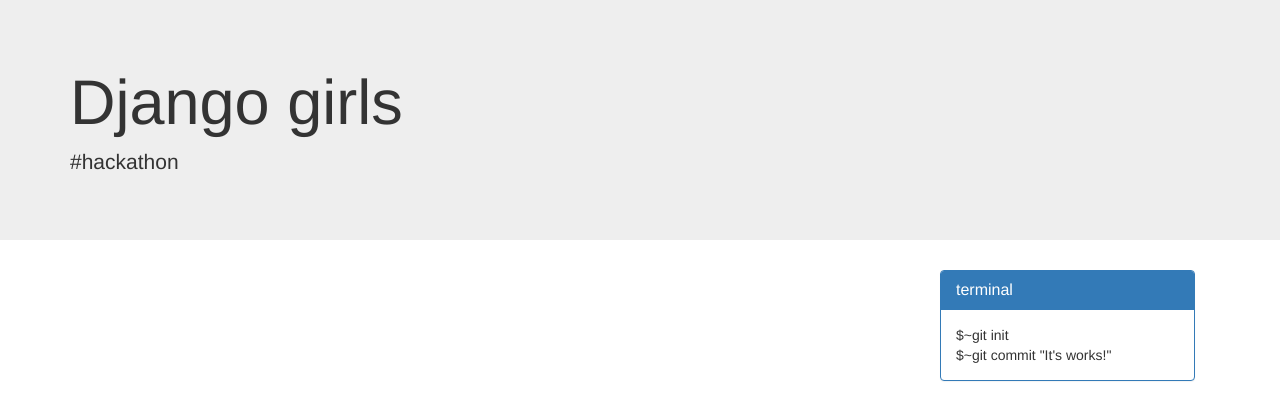
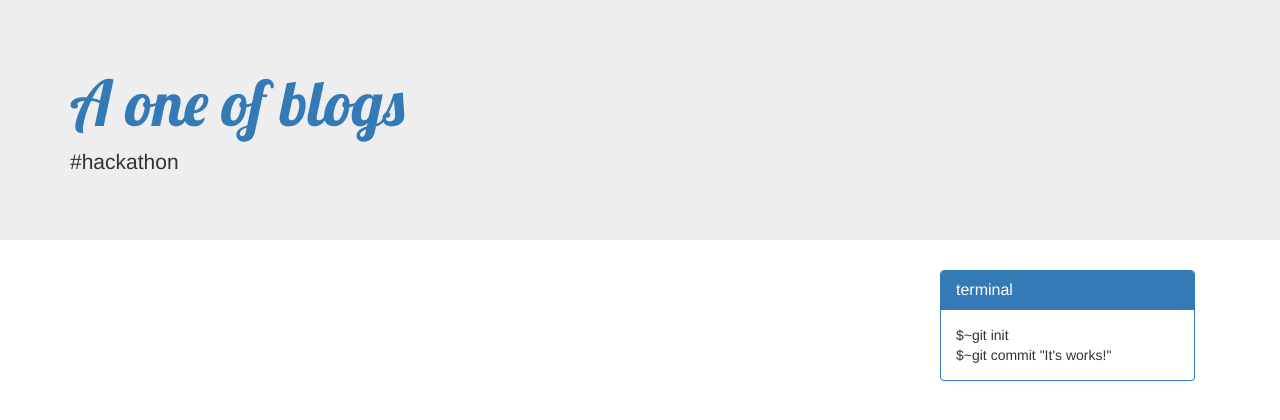
Before and after one commit to vag-on/hackathon, a Django app: page / in a window 1280 px wide. Shown: the top 420 px of the page. Run offline with Django 3.2, Linux system fonts and the light colour scheme; data that the repository does not hold is empty; some libraries are stand-ins or nearby versions.

Commit message:
Немного дизайна

```diff
--- a/blog/templates/blog/base.html
+++ b/blog/templates/blog/base.html
@@ -1,15 +1,23 @@
 {% load staticfiles %}
 <html>
 	<head>
-		<title>Django Girls blog</title>
+		<title>A one of blogs</title>
 		<link rel="stylesheet" href="//maxcdn.bootstrapcdn.com/bootstrap/3.2.0/css/bootstrap.min.css">
 		<!--link rel="stylesheet" href="{% static 'blog.css' %}"-->
 		<link href="https://fonts.googleapis.com/css?family=Lobster&subset=latin,cyrillic" rel="stylesheet" type="text/css">
+		<style type="text/css">
+			h1>a {
+    			font-family: 'Lobster';
+			}
+			a.nondec {
+			    text-decoration: none;
+			}
+		</style>
 	</head>
 	<body>
 		<div class="jumbotron">
 			<div class="container">
-				<h1>Django girls</h1>
+				<h1><a href='/' class='nondec'>A one of blogs</a></h1>
 				<p>#hackathon {% if user.is_authenticated %}<a href="{% url 'post_new' %}" class="btn btn-primary btn-small"><span class="glyphicon glyphicon-plus"></span></a>{% endif %}</p>
 			</div>
 
--- a/blog/templates/blog/post_list.html
+++ b/blog/templates/blog/post_list.html
@@ -3,7 +3,7 @@
 	{% for post in posts %}
 		<div class="panel panel-default">
 			<div class="panel-heading">
-				<a href="{% url 'post_detail' pk=post.pk %}"><h3 class="panel-title">{{ post.title }}</h3></a>
+				<h3 class="panel-title"><a href="{% url 'post_detail' pk=post.pk %}" class='nondec'>{{ post.title }}</a></h3>
 			</div>
 			<div class="panel-body">
 				{{ post.text|linebreaksbr }}
```
